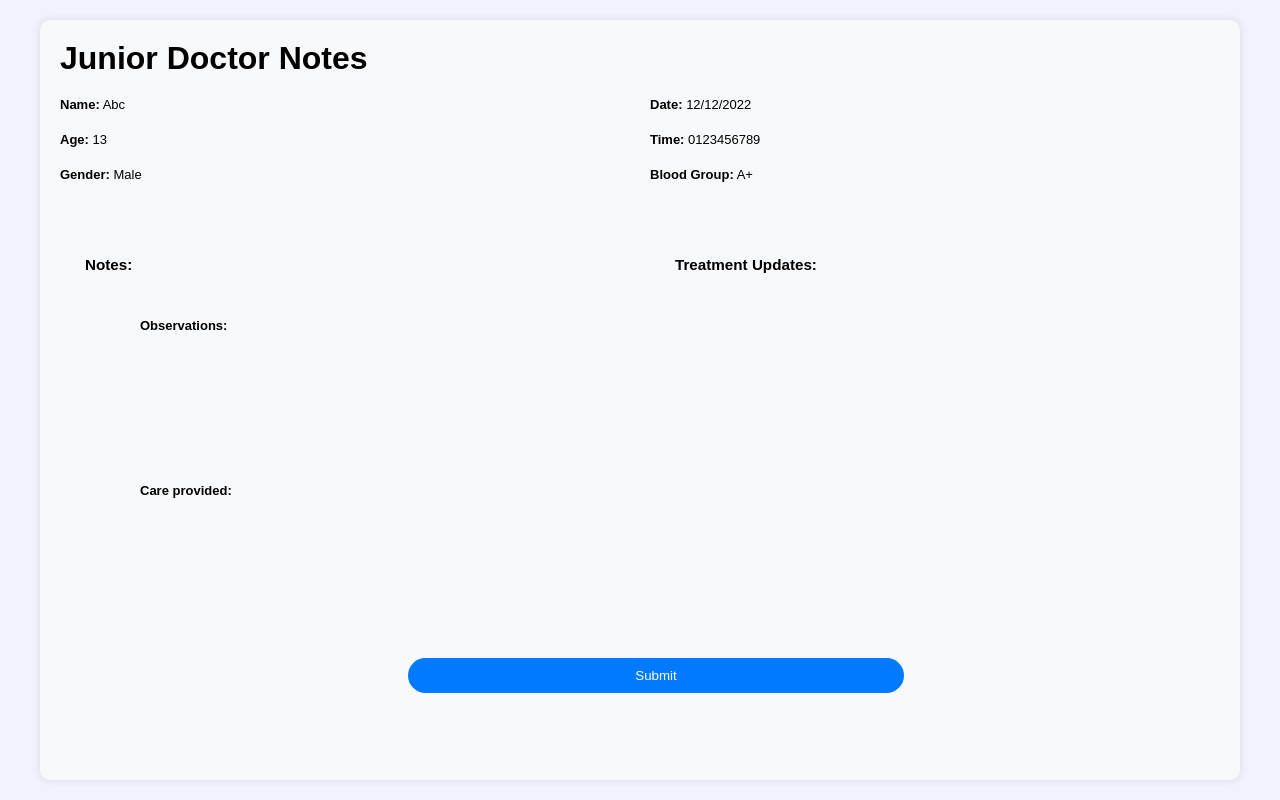
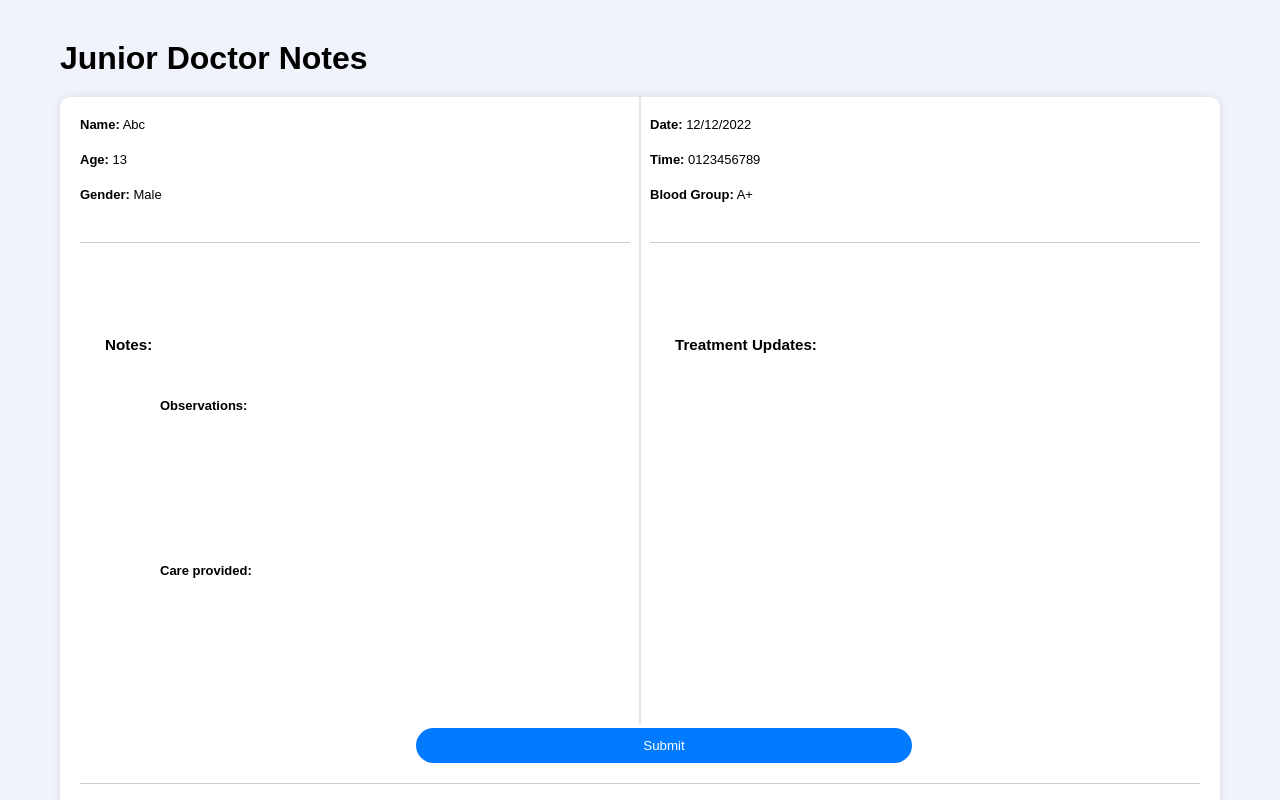
Before and after one commit to Hogwarts-Hackademy/Frontend-hospital, a React (Create React App) app: page /nurse-notes in a window 1280 px wide. Built offline with nearby package versions, Linux system fonts and the light colour scheme.

Commit message:
nurse notes completed

```diff
--- a/src/pages/nurseNotes/nurseNotes.css
+++ b/src/pages/nurseNotes/nurseNotes.css
@@ -2,10 +2,7 @@
     width: 100%;
     max-width: 1200px;
     margin: 0 auto;
-    padding: 20px;
-    background-color: #f8f9fa;
-    border-radius: 10px;
-    box-shadow: 0 0 10px rgba(0, 0, 0, 0.1);
+
 
 }
 
@@ -13,7 +10,16 @@
     text-align: center;
     margin-bottom: 20px;
 }
+.card-nur{
+    width: 100%;
+    max-width: 1200px;
+    margin: 0 auto;
+    padding: 20px;
+    background-color: #fff;
+    border-radius: 10px;
+    box-shadow: 0 0 10px rgba(0, 0, 0, 0.1);
 
+}
 .notes-grid {
     display: grid;
     grid-template-columns: 1fr 1fr;
@@ -152,3 +158,54 @@ margin-left: 30%;
     left: 80px;
     bottom: 15pzontaox;
 }
+
+/* General styles for the horizontal line */
+.horizontal-line {
+    border: none;
+    border-top: 1px solid #ccc;
+    margin: 20px 0; /* Space around the line */
+    width: 100%; /* Full width */
+}
+
+.horizontal-line-submit {
+    border: none;
+    border-top: 1px solid #ccc;
+    margin: 20px 0; /* Space around the line */
+    width: 100%; /* Full width */
+}
+
+.vertical-line {
+    position: absolute;
+    top: 0;
+    bottom: 0;
+    left: 50%; /* Center horizontally */
+    border-left: 1px solid #ccc;
+    width: 0; /* No width for the line */
+    transform: translateX(-50%); /* Center the line */
+    height: calc(100% - 100px); /* Adjust height to stop at Submit button */
+}
+
+.card-nur {
+    position: relative;
+    width: 100%;
+    max-width: 1200px;
+    margin: 0 auto;
+    padding: 20px;
+    background-color: #fff;
+    border-radius: 10px;
+    box-shadow: 0 0 10px rgba(0, 0, 0, 0.1);
+}
+
+.notes-section-b {
+    display: flex;
+    flex-direction: column;
+    font-size: small;
+    gap: 20px;
+    margin-top: 5%;
+    position: relative;
+}
+
+/* Remove extra horizontal lines */
+.notes-section-b hr {
+    display: none; /* Hide unwanted horizontal line */
+}
--- a/src/pages/nurseNotes/nurseNotes.jsx
+++ b/src/pages/nurseNotes/nurseNotes.jsx
@@ -1,44 +1,49 @@
 import React from 'react';
 import './nurseNotes.css';
+
 const NurseNotes = () => {
     return (
         <div className="nurse-notes-container">
             <div className="header">
                 <h1>Junior Doctor Notes</h1>
             </div>
+            <div className="card-nur">
                 <div className="notes-grid">
                     <div className="patient-info-n">
                         <p><strong>Name:</strong> Abc</p>
                         <p><strong>Age:</strong> 13</p>
                         <p><strong>Gender:</strong> Male</p>
-
+                        <hr className="horizontal-line" />
                     </div>
                     <div className="date-time-info-a">
                         <p><strong>Date:</strong> 12/12/2022</p>
                         <p><strong>Time:</strong> 0123456789</p>
                         <p><strong>Blood Group:</strong> A+</p>
+                        <hr className="horizontal-line" />
                     </div>
                     <div className="notes-section-b">
                         <h3>Notes:</h3>
                         <div className="scrollable">
                             <p><strong>Observations:</strong></p>
-                        {/* <p>/* Add observation details here </p> */}
-                        {/* <p>/* Add care details here </p> */}
                         </div>
                         <div className="notes-section-e">
                             <p><strong>Care provided:</strong></p>
-
                         </div>
                     </div>
                     <div className="treatment-updates-c">
                         <h3>Treatment Updates:</h3>
                         <div className="scrollable">
-                        {/* <p>/* Add treatment updates here </p> */}
                         </div>
                     </div>
                 </div>
+                <div className="line-nur">
+
                 <div className="submit-button-d">
                     <button>Submit</button>
+                </div>
+                <hr className="horizontal-line-submit" />
+                </div>
+                <div className="vertical-line"></div>
             </div>
         </div>
     );
```
Lines whose indentation alone changed are shown as unchanged.
